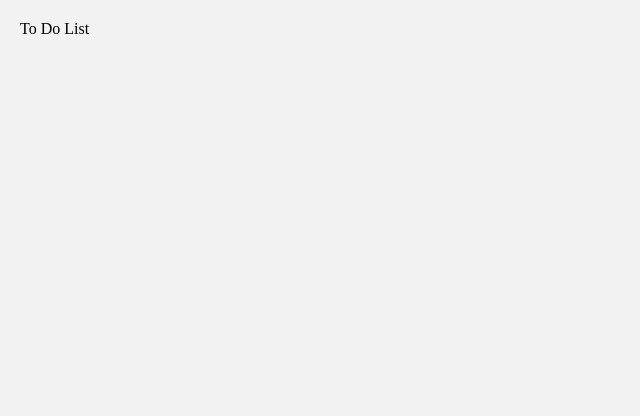
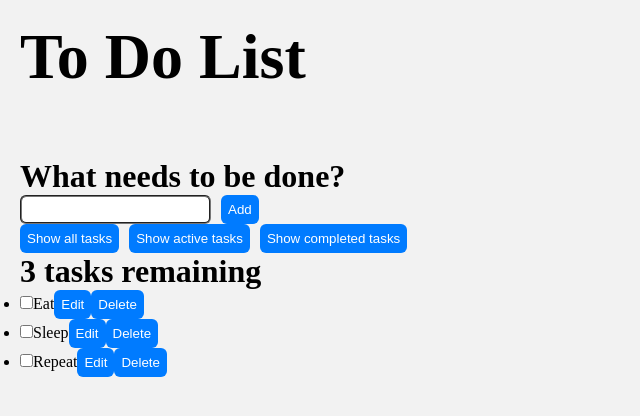
Before and after one commit to fribeiropaiva/todo-app, a React (Create React App) app: page / in a window 1280 px wide. Shown: the top 416 px of the page, without its empty margins (0-640 px from the left). Built offline with nearby package versions, Linux system fonts and the light colour scheme; the HTML template or start-up script is replaced by a standard one.

Commit message:
Start styling buttons

```diff
--- a/src/App.tsx
+++ b/src/App.tsx
@@ -4,10 +4,39 @@ import GlobalStyles from './styles/globalStyles';
 function App() {
   return (
     <>
-    <main>
-      To Do List
-      <GlobalStyles />
-    </main>
+      <main>
+        <h1>To Do List</h1>
+        <h2>What needs to be done?</h2>
+        <input className='new-task-input'></input>
+        <button className='add-task-button'>Add</button>
+        <div className='tasks-buttons-container'>
+          <button>Show all tasks</button>
+          <button>Show active tasks</button>
+          <button>Show completed tasks</button>
+        </div>
+        <h2>3 tasks remaining</h2>
+        <ul>
+          <li>
+            <input type='checkbox'></input>
+            Eat
+            <button>Edit</button>
+            <button>Delete</button>
+          </li>
+          <li>
+            <input type='checkbox'></input>
+            Sleep
+            <button>Edit</button>
+            <button>Delete</button>
+          </li>
+          <li>
+            <input type='checkbox'></input>
+            Repeat
+            <button>Edit</button>
+            <button>Delete</button>
+          </li>
+        </ul>
+        <GlobalStyles />
+      </main>
     </>
   );
 }
--- a/src/styles/globalStyles.ts
+++ b/src/styles/globalStyles.ts
@@ -28,6 +28,46 @@ export default createGlobalStyle`
     max-width: 1120px;
     height: 90%;
     padding: 20px;
+
+    h1 {
+      font-size: 4rem;
+      margin-bottom: 4rem;
+    }
+
+    h2 {
+      font-size: 2rem;
+    }
+
+    button {
+      cursor: pointer;
+      padding: 7px;
+      border-radius: 6px;
+      border: none;
+      color: white;
+      background-color: #007bff;
+    }
+
+    .new-task-input {
+      margin-right: 10px;
+      border-radius: 6px;
+      border-style: groove;
+      padding: 5px;
+    }
+
+    .add-task-button {
+      border: none;
+
+    }
+
+    .tasks-buttons-container {
+      button + button {
+        margin-left: 10px;
+      }
+
+      &:nth-child(1) {
+        background-color: #17a2b8;
+      }
+    }
   }
 
   @media (max-width: 1120px) {
```
